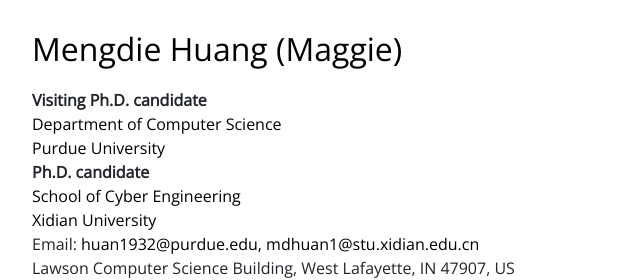
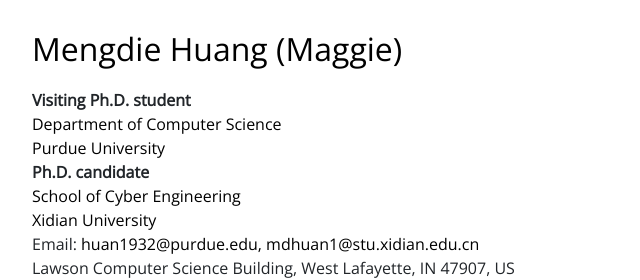
Before and after one commit to MengdieHuang/mengdiehuang.github.io, a plain HTML site: page index.html in a window 1280 px wide. Shown: the top 280 px of the page, 158-798 px from the left. Drawn offline with nearby package versions, Linux system fonts and the light colour scheme.

Commit message:
Update index.html

```diff
--- a/index.html
+++ b/index.html
@@ -44,7 +44,7 @@ Mengdie Huang
 		</span>
 	</div>
 	<div style="line-height: 1.5; padding-top: 15px;">
-		<b>Visiting Ph.D. candidate</b>
+		<b>Visiting Ph.D. student</b>
 		<br>
 		<a href="http://www.cs.purdue.edu/" style="color: black;">Department of Computer Science</a>
 		<br>
```
